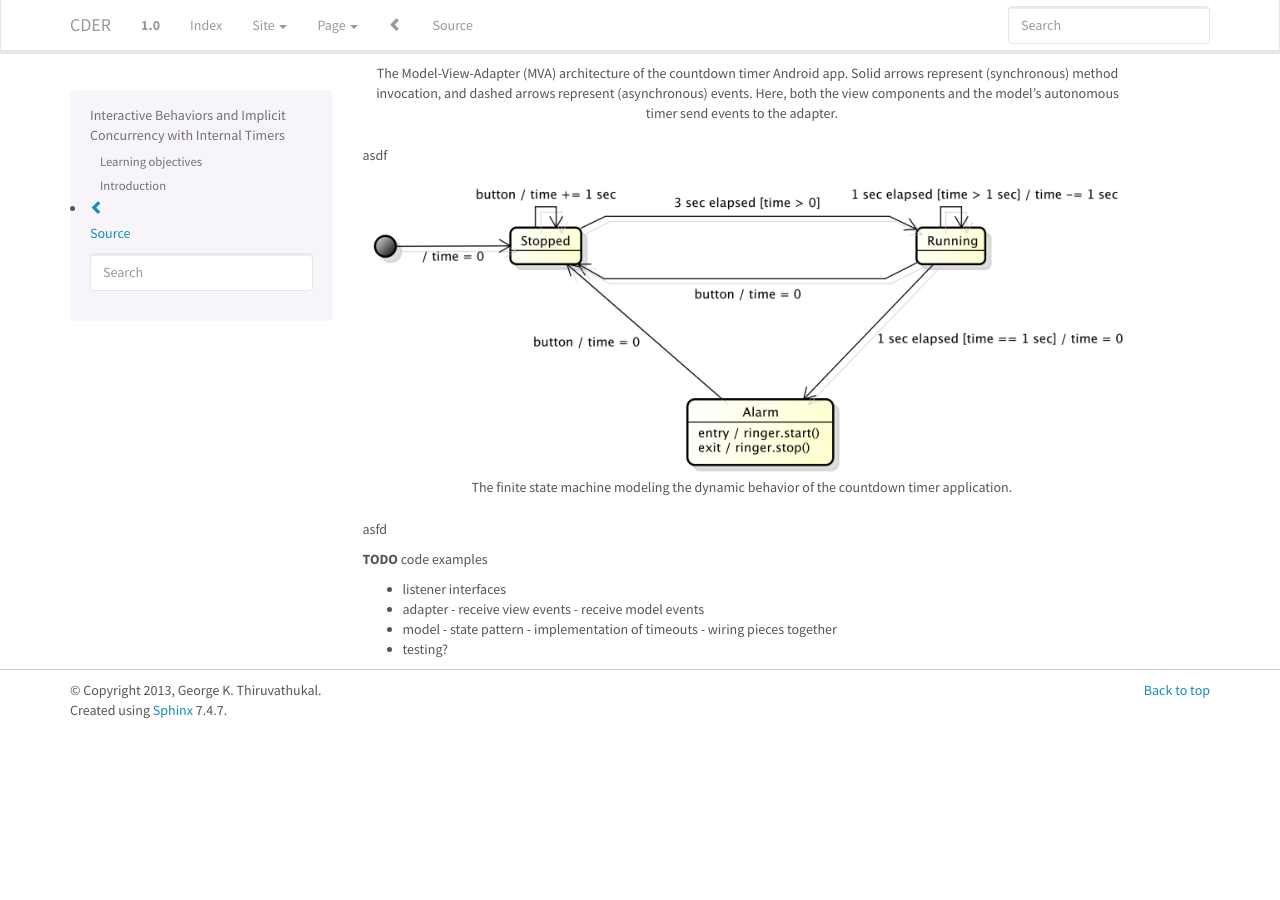
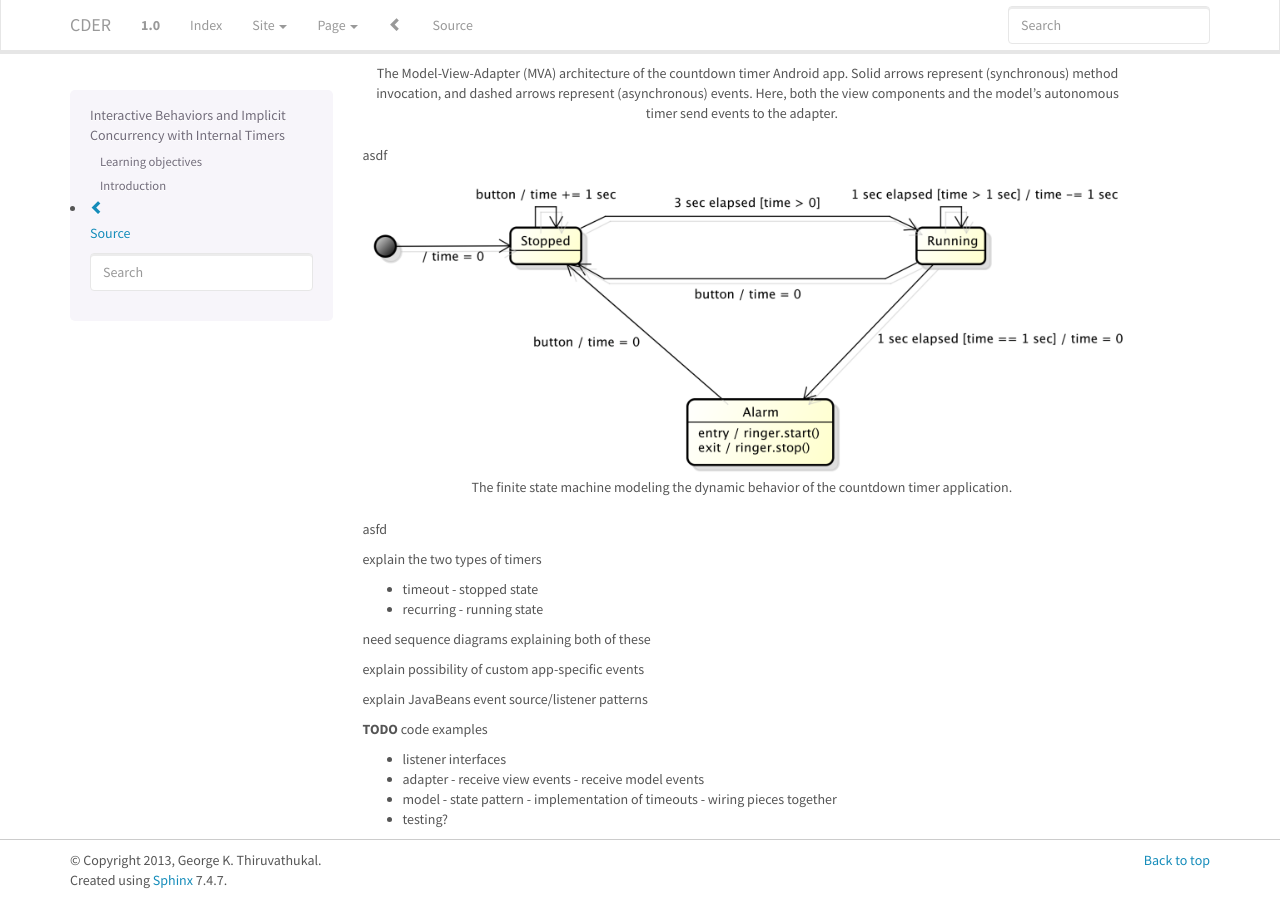
Before and after one commit to LoyolaChicagoBooks/cder, a Sphinx documentation site: the page built from source/timers.rst, in a window 1280 px wide and 900 px high, scrolled down 2286 px. Built offline with Sphinx 7.4.7, drawn with Linux system fonts in a browser that asks for light colours; pages that are not in the unit, such as notebooks, are missing from menus; before the commit the page ends 3016 px from its top, so only the background shows below that.

Commit message:
fleshed out notes for timer section

```diff
--- a/source/timers.rst
+++ b/source/timers.rst
@@ -61,6 +61,20 @@ asdf
 
 asfd
 
+explain the two types of timers
+
+- timeout - stopped state
+- recurring - running state
+
+need sequence diagrams explaining both of these
+
+
+explain possibility of custom app-specific events
+
+explain JavaBeans event source/listener patterns
+
+
+
 **TODO** code examples
 
 - listener interfaces
```
